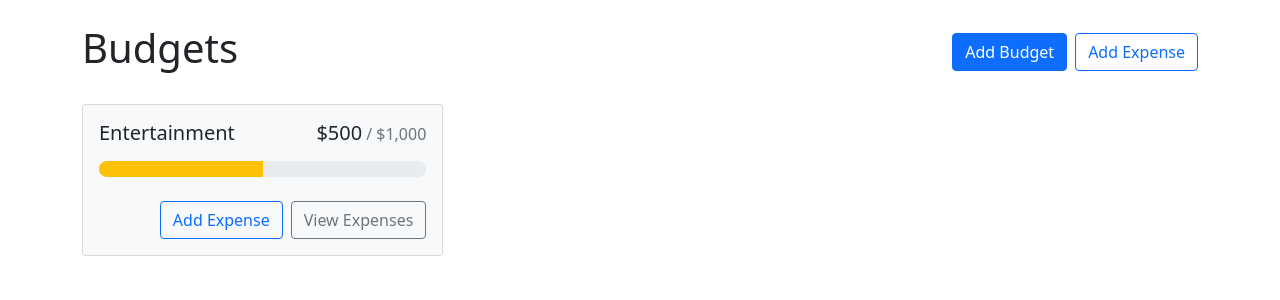
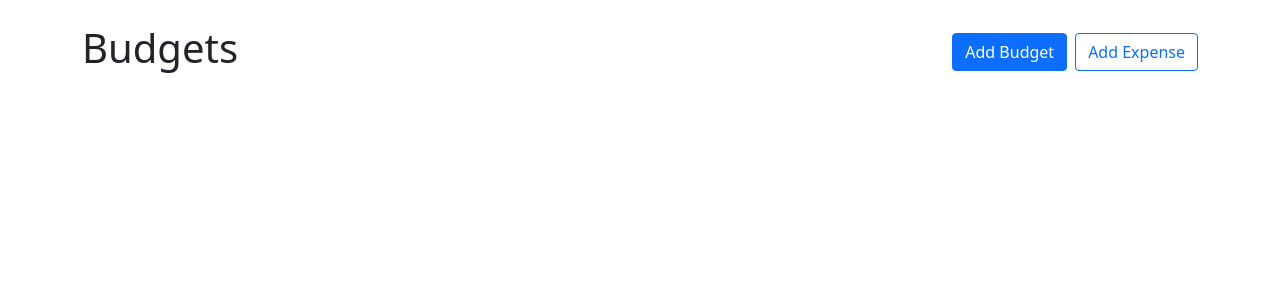
Before and after one commit to kritikillz931/react-budget-app, a React (Create React App) app: page / in a window 1280 px wide. Shown: the top 300 px of the page. Built offline with nearby package versions, Linux system fonts and the light colour scheme.

Commit message:
modals working correctly

```diff
--- a/src/App.js
+++ b/src/App.js
@@ -3,38 +3,58 @@
 import BudgetCards from '../src/components/BudgetCards.js'
 import AddBudgetModal from "../src/components/addBudgetModal.js"
 import { useState } from 'react';
+import { BudgetsProvider, useBudgets } from './context/BudgetContext';
+import AddExpenseModal from './components/AddExpenseModal';
 
 function App() {
   const [showAddBudgetModal, setShowAddBudgetModal] = useState(false)
+  const [showAddExpenseModal, setShowAddExpenseModal] = useState(false)
+  const [addExpenseModalBudgetId, setAddExpenseModalBudgetId] = useState()
+  const { budgets, getBudgetExpenses } = useBudgets()
+
+
+  function openAddExpenseModal(budgetId) {
+    setShowAddExpenseModal(true)
+    setAddExpenseModalBudgetId(budgetId)
+  }
 
   return (
     <>
       <Container className='my-4'>
         <Stack direction="horizontal" gap="2" className='mb-4'>
           <h1 className='me-auto'>Budgets</h1>
-        <Button variant='primary'>Add Budget</Button>
-        <Button variant='outline-primary'>Add Expense</Button>
+          <Button variant='primary' onClick={() => setShowAddBudgetModal(true)}>Add Budget</Button>
+          <Button variant='outline-primary' onClick={openAddExpenseModal}>Add Expense</Button>
         </Stack>
-      <div style={{ display: "grid",
+        <div style={{
+          display: "grid",
           gridTemplateColumns: "repeat(auto-fill, minmax(300px, 1fr))",
           gap: "1rem",
           alignItems: "flex-start",
         }}
         >
-
+          {budgets.map(budget => {
+            const amount = getBudgetExpenses(budget.id).reduce(
+              (total, expense) => total + expense.amount,
+              0
+            )
+            return (
               <BudgetCards
-        name="Entertainment"
-        gray
-        amount={500}
-        max={1000}>
-
-        </BudgetCards>
-
-
-
+                key={budget.id}
+                name={budget.name.name}
+                amount={amount}
+                max={budget.name.max}
+                onAddExpenseClick={() => openAddExpenseModal(budget.id)}
+              />
+            )
+          })}
         </div>
       </Container>
-    <AddBudgetModal show={showAddBudgetModal} handleClose= {() => setShowAddBudgetModal(false)}/>
+      <AddBudgetModal show={showAddBudgetModal} handleClose={() => setShowAddBudgetModal(false)} />
+      <AddExpenseModal show={showAddExpenseModal}
+      defaultBudgetId={addExpenseModalBudgetId}
+      handleClose={() => setShowAddExpenseModal(false)}
+      />
     </>
   )
 }
--- /dev/null
+++ b/src/components/AddExpenseModal.js
@@ -0,0 +1,56 @@
+import React from 'react';
+import { Form, Modal, Button } from 'react-bootstrap';
+import { useRef } from 'react';
+import { useBudgets, UNCATEGORIZED_BUDGET_ID } from '../context/BudgetContext';
+
+
+
+export default function AddExpenseModal({show, handleClose, defaultBudgetId}) {
+  const descriptionRef = useRef()
+  const amountRef = useRef()
+  const budgetIdRef = useRef()
+  const { addExpense, budgets } = useBudgets()
+
+    function handleSubmit(e) {
+      e.preventDefault()
+      addExpense({
+        descriptionRef: descriptionRef.current.value,
+        amount: parseFloat(amountRef.current.value),
+        budgetId: budgetIdRef.current.value
+      })
+      handleClose()
+    }
+  return <div>
+<Modal show={show} onHide={handleClose}>
+<Form onSubmit={handleSubmit}>
+    <Modal.Header closeButton>
+        <Modal.Title>New Expense</Modal.Title>
+    </Modal.Header>
+    <Modal.Body>
+    <Form.Group className='mb-3' controlId='description'>
+    <Form.Label>Description</Form.Label>
+    <Form.Control ref={descriptionRef} type="text" required ></Form.Control>
+    </Form.Group>
+    <Form.Group className='mb-3' controlId='amount'>
+    <Form.Label>Amount</Form.Label>
+    <Form.Control ref={amountRef} type="number" required min={0} step={0.01} ></Form.Control>
+    </Form.Group>
+    <Form.Group className='mb-3' controlId='budgetId'>
+    <Form.Label>Budget</Form.Label>
+    <Form.Select defaultValue={defaultBudgetId} ref={budgetIdRef}>
+        <option id={UNCATEGORIZED_BUDGET_ID}>Uncategorized</option>
+        {budgets.map(budget => (
+           <option key={budget.id} value={budget.id}>{budget.name.name}</option>
+        ))}
+    </Form.Select>
+    </Form.Group>
+    <div className='d-flex justify-content-end'>
+    <Button variant="primary" type="submint">Add</Button>
+    </div>
+    </Modal.Body>
+    </Form>
+
+</Modal>
+
+  </div>;
+}
--- a/src/components/BudgetCards.js
+++ b/src/components/BudgetCards.js
@@ -2,7 +2,7 @@
 import { Button, Card, ProgressBar, Stack } from 'react-bootstrap';
 import { currencyFormatter } from '../utils';
 
-export default function BudgetCards({name, amount, max, gray}) {
+export default function BudgetCards({name, amount, max, gray, onAddExpenseClick}) {
     const classNames = []
     if(amount > max) {
         classNames.push("bg-danger", "bg-opacity-10")
@@ -23,7 +23,7 @@
             now={amount}
             />
             <Stack direction='horizontal' gap="2" className='mt-4'>
-                <Button variant='outline-primary' className='ms-auto'  >Add Expense</Button>
+                <Button variant='outline-primary' className='ms-auto' onClick={onAddExpenseClick}>Add Expense</Button>
                 <Button variant='outline-secondary'>View Expenses</Button>
             </Stack>
         </Card.Body>
--- a/src/context/BudgetContext.js
+++ b/src/context/BudgetContext.js
@@ -1,10 +1,12 @@
-import React, {useContext, useState} from "react"
+import React, {useContext} from "react"
 import { v4 as uuidV4 } from "uuid"
 import useLocalStorage from "../hooks/useLocalStorage"
 
 
 
 const BudgetsContext = React.createContext()
+
+export const UNCATEGORIZED_BUDGET_ID = "Uncategorized"
 
 export function useBudgets() {
     return useContext(BudgetsContext)
```
Lines whose indentation alone changed are shown as unchanged.
